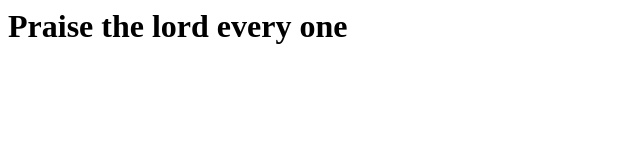
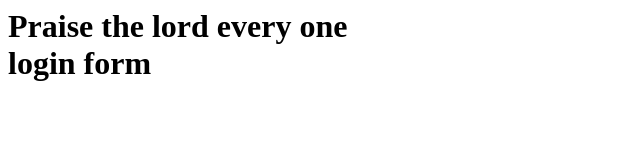
Before and after one commit to nbade27/testing-git, a plain HTML site: page index.html in a window 1280 px wide. Shown: the whole page, without its empty margins (0-640 px from the left). Drawn offline with Linux system fonts and the light colour scheme.

Commit message:
Added Remote

```diff
--- a/index.html
+++ b/index.html
@@ -6,7 +6,8 @@ My Apps
 </head>
 <body>
 <h1>
-Praise the lord every one
+Praise the lord every one<br>
+login form
 <h1>
 <body>
 </html>
```
Also changed, not shown: login.html (added, +1 -0 lines), 1 other file.
